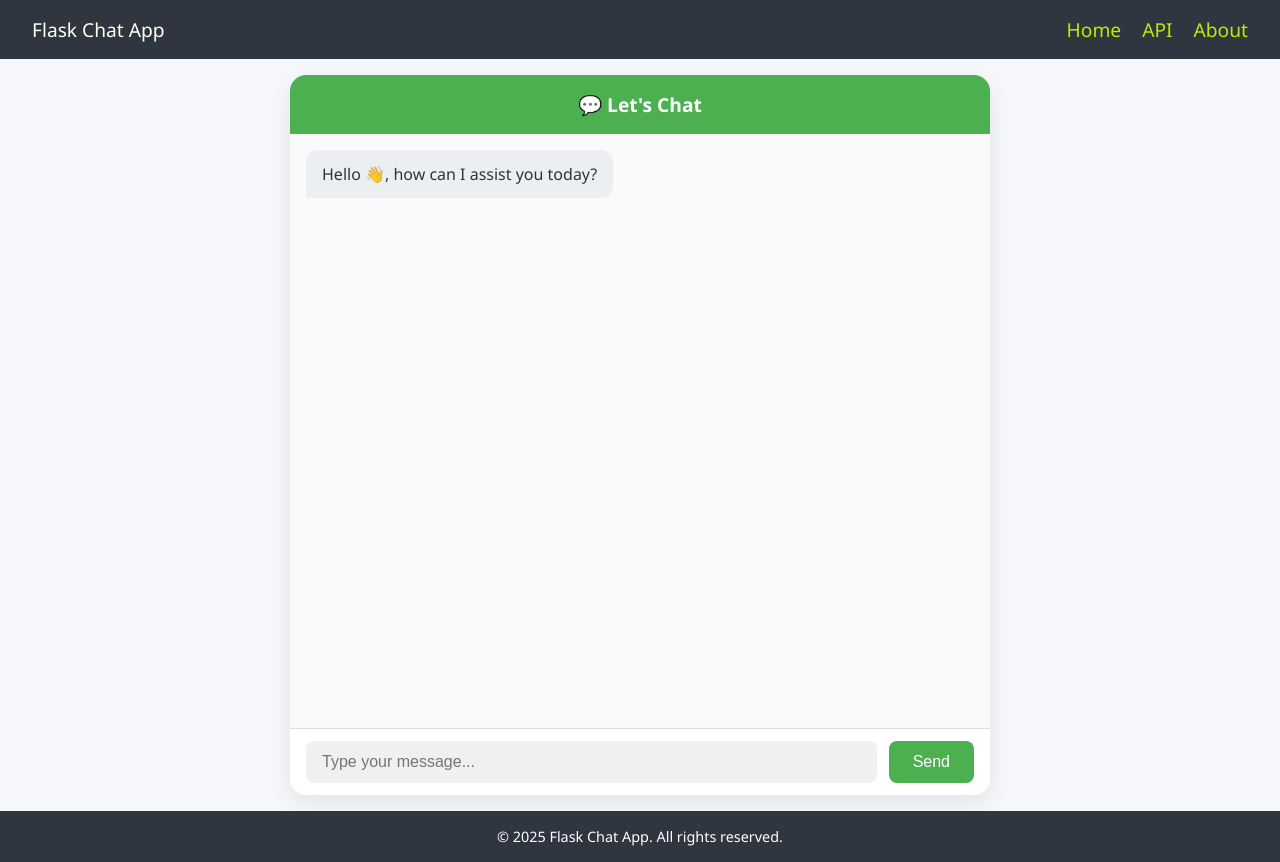
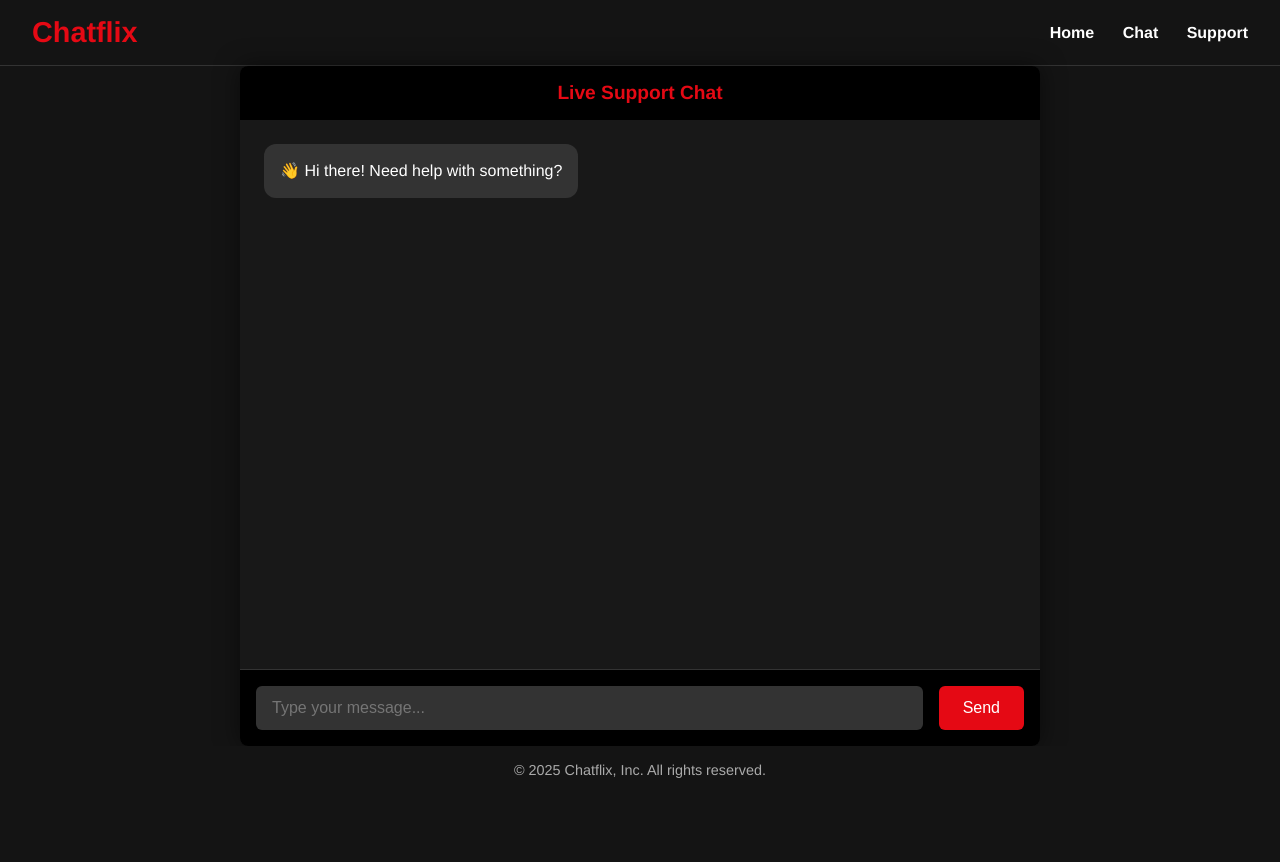
Before and after one commit to sintosm/sample-webapp, a Flask app: page / in a window 1280 px wide. After the commit the page ends 778 px from the top, so only its background shows below. Run offline with Flask 3, Linux system fonts and the light colour scheme.

Commit message:
updated action

```diff
--- a/templates/index.html
+++ b/templates/index.html
@@ -6,13 +6,13 @@
   <meta name="viewport" content="width=device-width, initial-scale=1.0" />
   <style>
     :root {
-      --primary-color: #4caf50;
-      --bg-color: #f5f7fa;
-      --chat-bg: #ffffff;
-      --user-msg-bg: #e8f5e9;
-      --bot-msg-bg: #eceff1;
-      --text-color: #333;
-      --font: 'Segoe UI', Tahoma, Geneva, Verdana, sans-serif;
+      --primary-color: #e50914;
+      --background-color: #141414;
+      --chat-bg: #1c1c1c;
+      --text-color: #ffffff;
+      --bot-msg-bg: #333;
+      --user-msg-bg: #e50914;
+      --font: 'Helvetica Neue', Helvetica, Arial, sans-serif;
     }
 
     * {
@@ -24,176 +24,167 @@
     html, body {
       height: 100%;
       font-family: var(--font);
-      background: var(--bg-color);
+      background-color: var(--background-color);
       color: var(--text-color);
     }
 
-    body {
-      display: flex;
-      flex-direction: column;
-    }
-
     header {
-      background-color: #2f3640;
+      background-color: var(--background-color);
       padding: 1rem 2rem;
-      color: white;
       display: flex;
       justify-content: space-between;
       align-items: center;
-      font-size: 1.2rem;
+      border-bottom: 1px solid #333;
+    }
+
+    header h1 {
+      color: var(--primary-color);
+      font-size: 1.8rem;
     }
 
     nav a {
-      color: #bce907;
-      margin-left: 1rem;
+      color: #fff;
+      margin-left: 1.5rem;
       text-decoration: none;
+      font-weight: bold;
+      transition: color 0.2s;
     }
 
-    .chat-wrapper {
-      flex: 1;
-      display: flex;
-      justify-content: center;
-      align-items: center;
-      padding: 1rem;
+    nav a:hover {
+      color: var(--primary-color);
     }
 
     .chat-container {
-      width: 100%;
-      max-width: 700px;
-      height: 90vh;
-      background: var(--chat-bg);
       display: flex;
       flex-direction: column;
-      border-radius: 16px;
-      box-shadow: 0 8px 24px rgba(0, 0, 0, 0.08);
+      height: calc(100vh - 120px);
+      max-width: 800px;
+      margin: auto;
+      background-color: var(--chat-bg);
+      border-radius: 8px;
       overflow: hidden;
+      box-shadow: 0 0 25px rgba(0, 0, 0, 0.5);
     }
 
     .chat-header {
-      background-color: var(--primary-color);
-      color: white;
       padding: 1rem;
-      font-weight: bold;
+      background-color: #000;
       text-align: center;
       font-size: 1.2rem;
+      font-weight: bold;
+      color: var(--primary-color);
     }
 
     .chat-messages {
       flex: 1;
-      padding: 1rem;
+      padding: 1.5rem;
       overflow-y: auto;
       display: flex;
       flex-direction: column;
-      gap: 0.75rem;
-      background-color: #fafafa;
+      gap: 1rem;
+      background-color: #181818;
     }
 
     .message {
-      max-width: 75%;
-      padding: 0.8rem 1rem;
+      max-width: 70%;
+      padding: 1rem;
       border-radius: 12px;
+      font-size: 1rem;
       line-height: 1.4;
-      font-size: 1rem;
+      animation: fadeIn 0.2s ease-in-out;
       word-break: break-word;
-      animation: fadeIn 0.2s ease-in-out;
+    }
+
+    .message.bot {
+      background-color: var(--bot-msg-bg);
+      align-self: flex-start;
     }
 
     .message.user {
       background-color: var(--user-msg-bg);
       align-self: flex-end;
-      border-bottom-right-radius: 0;
-    }
-
-    .message.bot {
-      background-color: var(--bot-msg-bg);
-      align-self: flex-start;
-      border-bottom-left-radius: 0;
+      color: #fff;
     }
 
     @keyframes fadeIn {
-      from { opacity: 0; transform: translateY(5px); }
+      from { opacity: 0; transform: translateY(8px); }
       to { opacity: 1; transform: translateY(0); }
     }
 
-    .chat-input-area {
+    .chat-input {
       display: flex;
-      border-top: 1px solid #ddd;
-      background: white;
-      padding: 0.75rem 1rem;
+      padding: 1rem;
+      background-color: #000;
+      border-top: 1px solid #333;
     }
 
-    .chat-input-area input {
+    .chat-input input {
       flex: 1;
-      padding: 0.75rem 1rem;
+      padding: 0.8rem 1rem;
+      font-size: 1rem;
       border: none;
-      border-radius: 8px;
-      font-size: 1rem;
-      background-color: #f0f0f0;
+      border-radius: 6px;
       outline: none;
-      transition: box-shadow 0.2s ease;
+      background-color: #333;
+      color: white;
     }
 
-    .chat-input-area input:focus {
-      box-shadow: 0 0 0 2px var(--primary-color);
-    }
-
-    .chat-input-area button {
-      margin-left: 0.75rem;
-      padding: 0.75rem 1.5rem;
+    .chat-input button {
       background-color: var(--primary-color);
       border: none;
-      border-radius: 8px;
+      padding: 0.8rem 1.5rem;
+      margin-left: 1rem;
+      border-radius: 6px;
       color: white;
       font-size: 1rem;
       cursor: pointer;
-      transition: background-color 0.2s ease;
+      transition: background 0.3s;
     }
 
-    .chat-input-area button:hover {
-      background-color: #3d8b42;
+    .chat-input button:hover {
+      background-color: #b20710;
     }
 
     footer {
       text-align: center;
       padding: 1rem;
-      background-color: #2f3640;
-      color: white;
+      background-color: var(--background-color);
+      color: #aaa;
       font-size: 0.9rem;
     }
 
     @media (max-width: 600px) {
       .chat-container {
+        border-radius: 0;
         height: 100vh;
-        border-radius: 0;
       }
     }
   </style>
 </head>
 <body>
+
   <header>
-    <div>Flask Chat App</div>
+    <h1>Chatflix</h1>
     <nav>
       <a href="#">Home</a>
-      <a href="#">API</a>
-      <a href="#">About</a>
+      <a href="#">Chat</a>
+      <a href="#">Support</a>
     </nav>
   </header>
 
-  <div class="chat-wrapper">
-    <div class="chat-container">
-      <div class="chat-header">💬 Let's Chat</div>
-      <div class="chat-messages" id="chat-box">
-        <div class="message bot">Hello 👋, how can I assist you today?</div>
-      </div>
-      <form class="chat-input-area" id="chat-form" onsubmit="sendMessage(event)">
-        <input type="text" id="user-input" placeholder="Type your message..." autocomplete="off" required />
-        <button type="submit">Send</button>
-      </form>
+  <div class="chat-container">
+    <div class="chat-header">Live Support Chat</div>
+    <div class="chat-messages" id="chat-box">
+      <div class="message bot">👋 Hi there! Need help with something?</div>
     </div>
+    <form class="chat-input" id="chat-form" onsubmit="sendMessage(event)">
+      <input type="text" id="user-input" placeholder="Type your message..." required />
+      <button type="submit">Send</button>
+    </form>
   </div>
 
   <footer>
-    &copy; 2025 Flask Chat App. All rights reserved.
+    &copy; 2025 Chatflix, Inc. All rights reserved.
   </footer>
 
   <script>
@@ -204,24 +195,25 @@
       const chatBox = document.getElementById('chat-box');
 
       if (message) {
-        // Add user message
+        // User message
         const userMsg = document.createElement('div');
         userMsg.className = 'message user';
         userMsg.textContent = message;
         chatBox.appendChild(userMsg);
 
-        // Simulated bot response
+        // Simulated bot reply
         const botMsg = document.createElement('div');
         botMsg.className = 'message bot';
         botMsg.textContent = "🤖 You said: " + message;
         chatBox.appendChild(botMsg);
 
-        // Auto-scroll
+        // Scroll to latest
         chatBox.scrollTop = chatBox.scrollHeight;
 
         input.value = '';
       }
     }
   </script>
+
 </body>
 </html>
```
